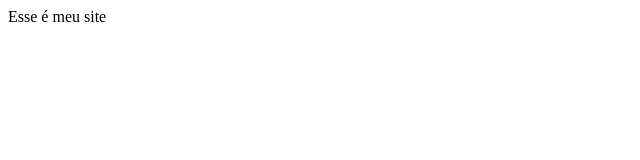
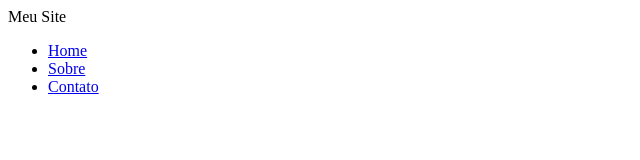
Before and after one commit to eriqeine/site, a plain HTML site: page index.html in a window 1280 px wide. Shown: the whole page, without its empty margins (0-640 px from the left). Drawn offline with Linux system fonts and the light colour scheme.

Commit message:
Novo menu

```diff
--- a/index.html
+++ b/index.html
@@ -4,7 +4,15 @@
 <meta charset="UTF-8">
 <title> Meu Site </title>
 </head>
+
 <body>
-Esse é meu site
+Meu Site
+
+<ul>
+    <li><a href="index.html">Home</a></li>
+    <li><a href="sobre.html">Sobre</a></li>
+    <li><a href="contato.html">Contato</a></li>
+</ul>
+
 </body>
 </html>
```
